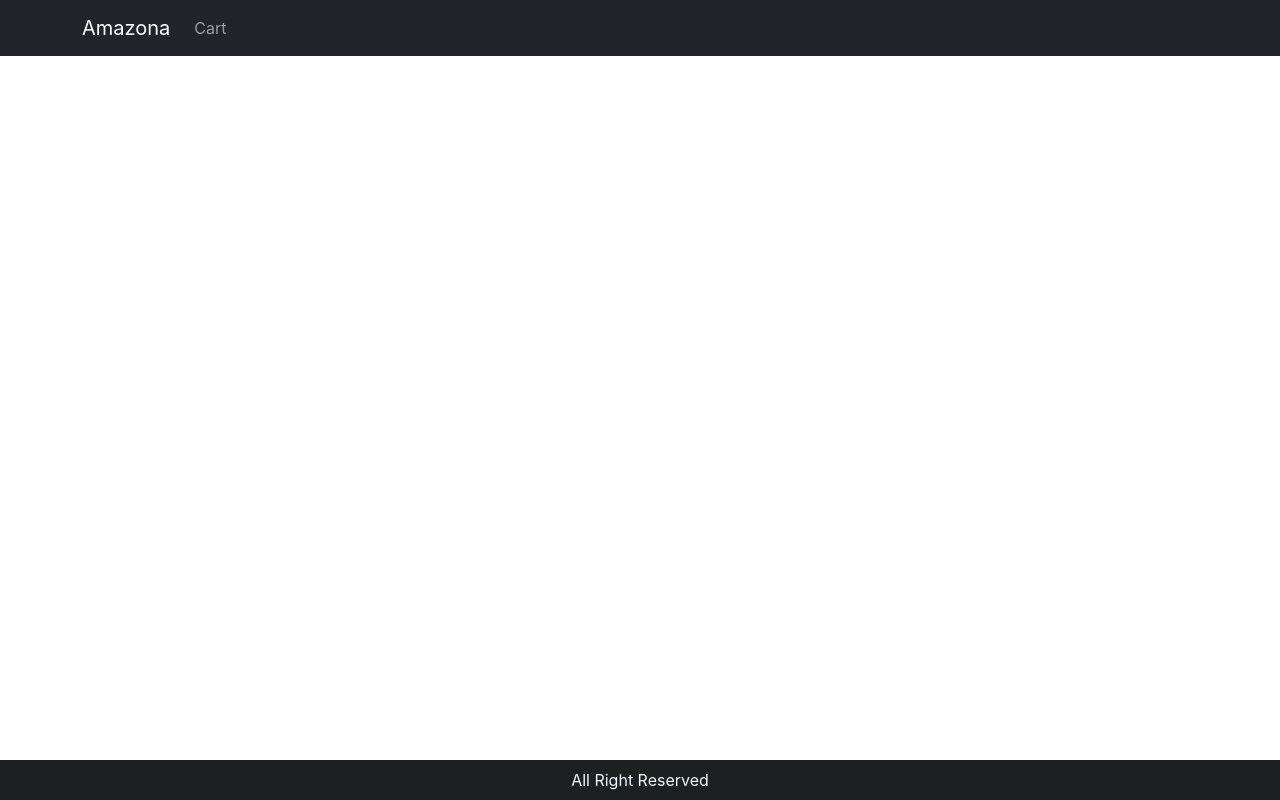
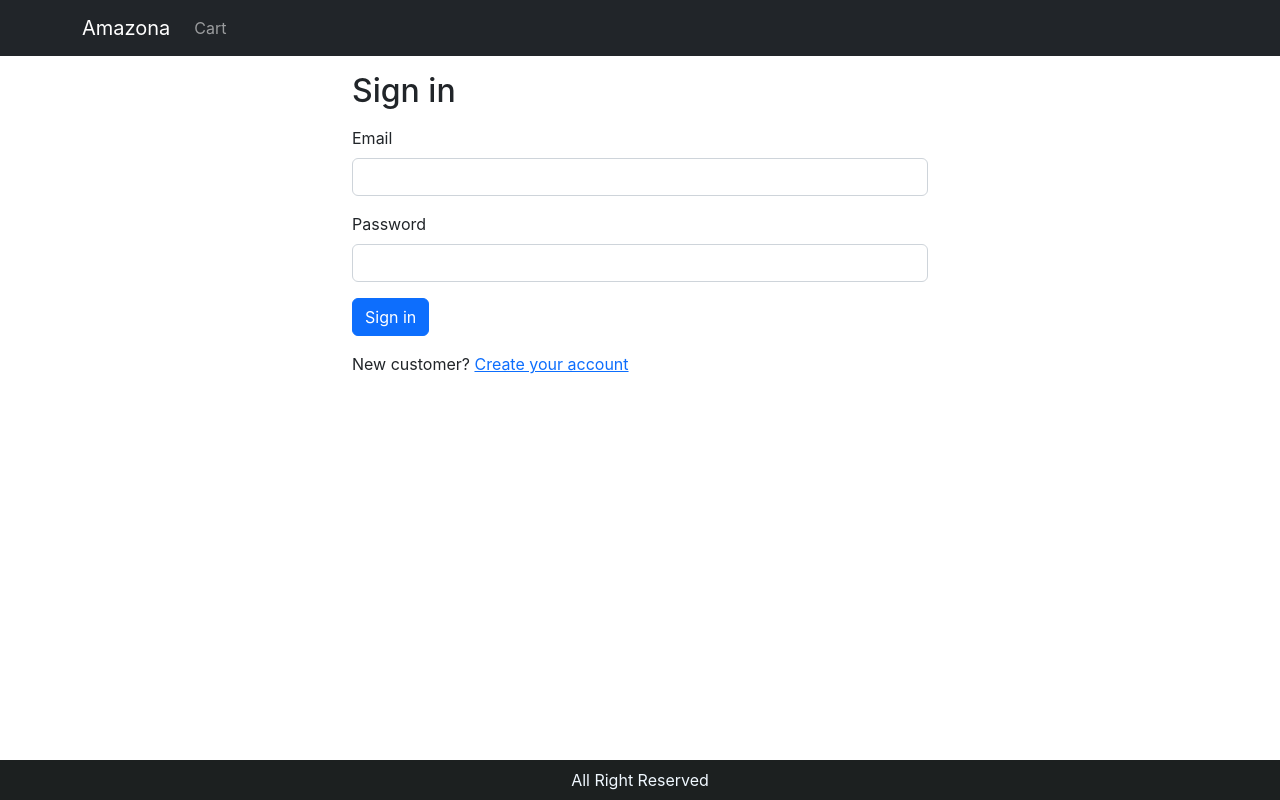
Before and after one commit to SUNIL7978/E-commerce-amazona, a React (Create React App) app in the folder frontend/: page /signin in a window 1280 px wide. Built offline with nearby package versions, Linux system fonts and the light colour scheme.

Commit message:
Create Signin Screen

```diff
--- a/frontend/src/App.js
+++ b/frontend/src/App.js
@@ -10,6 +10,7 @@
 import { Store } from './Store';
 import { Link } from 'react-router-dom';
 import CartScreen from './Screens/CartScreen';
+import SignInScreen from './Screens/SignInScreen';
 
 function App() {
   const { state } = useContext(Store);
@@ -42,6 +43,7 @@
             <Routes>
               <Route path='/product/:slug' element={<ProductScreen />} />
               <Route path='/cart' element={<CartScreen />} />
+              <Route path="/signin" element={<SignInScreen/>}/>
               <Route path='/' element={<HomeScreen />} />
             </Routes>
           </Container>
--- /dev/null
+++ b/frontend/src/Screens/SignInScreen.js
@@ -0,0 +1,40 @@
+import React from 'react'
+import Container from 'react-bootstrap/Container'
+import Button from 'react-bootstrap/Button'
+import Form from 'react-bootstrap/Form'
+import { Helmet } from 'react-helmet-async'
+import { Link, useLocation } from 'react-router-dom'
+
+const SignInScreen = () => {
+    const { search } = useLocation()
+    const redirectInUrl = new URLSearchParams(search).get('redirect')
+    const redirect = redirectInUrl ? redirectInUrl : '/'
+
+    return (
+        <Container className='small-container'>
+            <Helmet>
+                <title>Sign In</title>
+            </Helmet>
+            <h2 className='my-3'>Sign in</h2>
+            <Form>
+                <Form.Group className='mb-3' controlId='email'>
+                    <Form.Label>Email</Form.Label>
+                    <Form.Control type="email" required />
+                </Form.Group>
+                <Form.Group className='mb-3' controlId='password'>
+                    <Form.Label>Password</Form.Label>
+                    <Form.Control type="password" required />
+                </Form.Group>
+                <div className='mb-3'>
+                    <Button type="submit">Sign in</Button>
+                </div>
+                <div className="mb-3">
+                    New customer?{' '}
+                    <Link to={`/signup?redirect=${redirect}`}>Create your account</Link>
+                </div>
+            </Form>
+        </Container>
+    )
+}
+
+export default SignInScreen
--- a/frontend/src/index.css
+++ b/frontend/src/index.css
@@ -89,3 +89,7 @@
   text-decoration: none;
   color: black;
 }
+
+.small-container{
+  max-width: 600px;
+}
```
Also changed, not shown: 1 other file (tests, documents, lock files or other folders).
